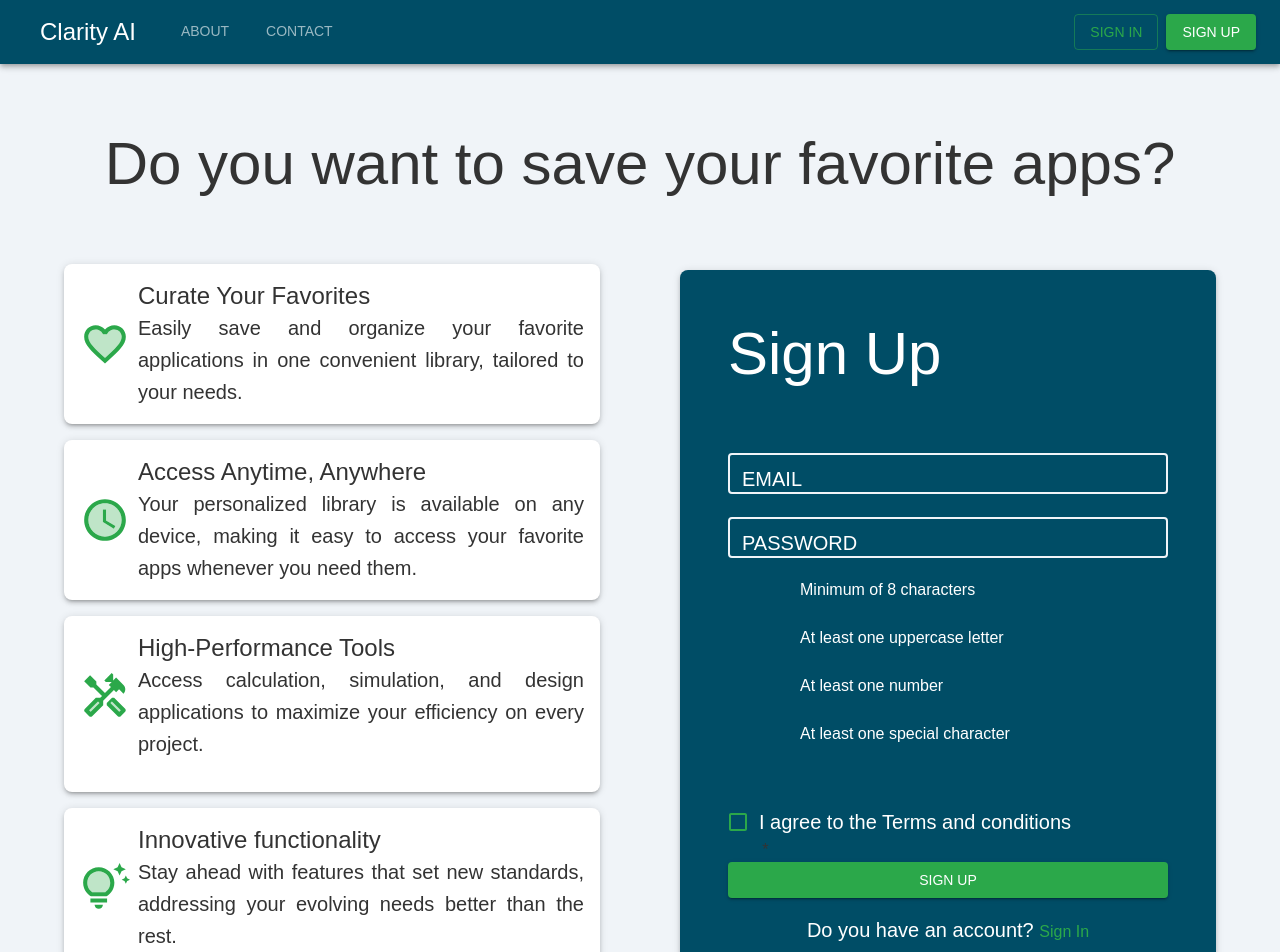
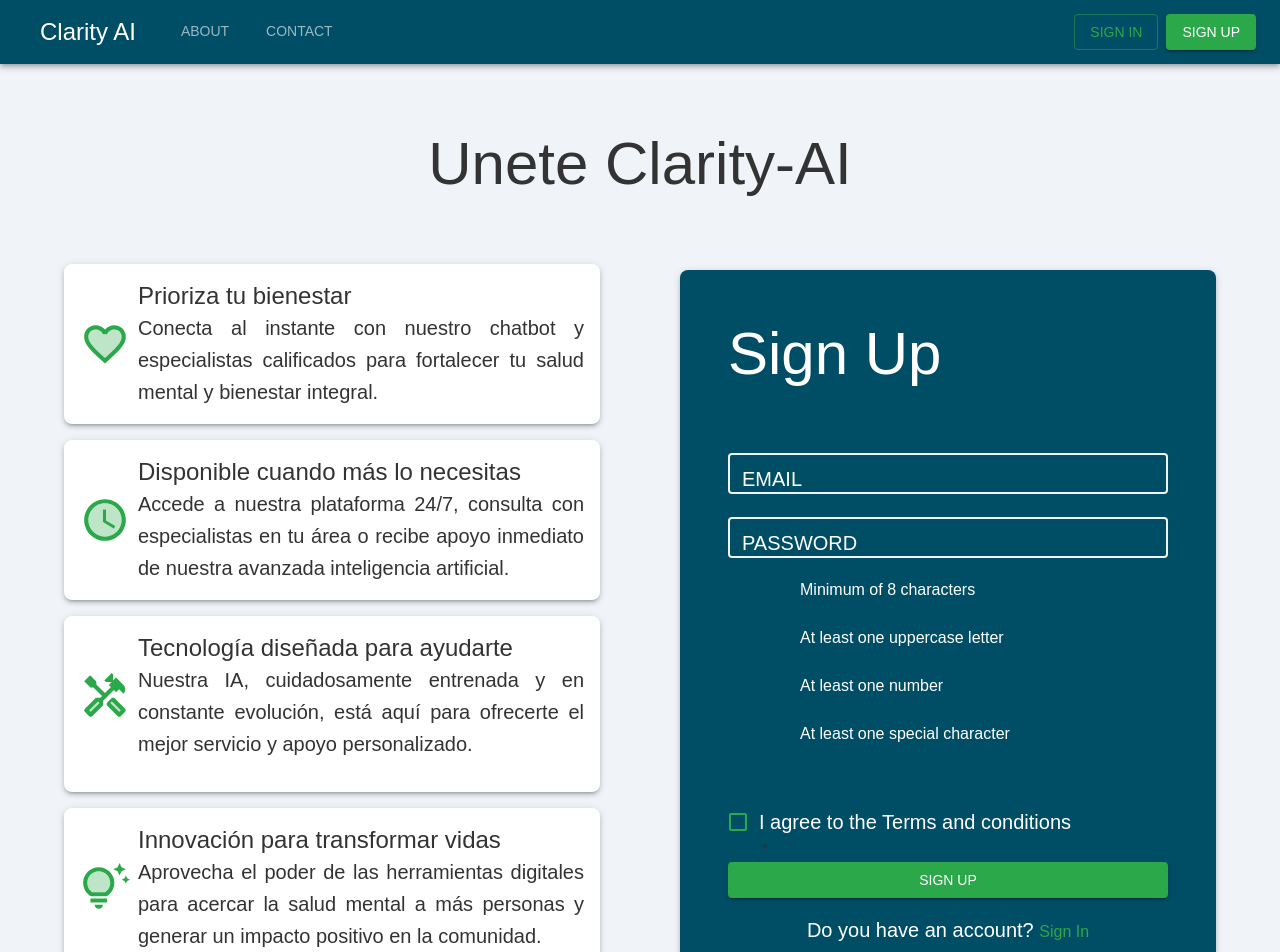
Before and after one commit to Labbbbas/ClarityAI-frontend, a Next.js app: page /signUp in a window 1280 px wide. Shown: the top 952 px of the page. Built offline with nearby package versions, Linux system fonts and the light colour scheme.

Commit message:
Textos Cambiados

```diff
--- a/app/signUp/page.jsx
+++ b/app/signUp/page.jsx
@@ -107,7 +107,7 @@ const SignUp = ({ onSignUp }) => {
         <Grid2 sx={{mb: 8}}>
           <Box align={"center"}>
               <Typography variant='h2' >
-                  Do you want to save your favorite apps?
+                  Unete Clarity-AI
               </Typography>
           </Box>
         </Grid2>
@@ -126,9 +126,9 @@ const SignUp = ({ onSignUp }) => {
                       } }}
                 />
                 <Box>
-                  <Typography variant='h5' sx={{color: "text.dark"}}>Curate Your Favorites</Typography>
+                  <Typography variant='h5' sx={{color: "text.dark"}}>Prioriza tu bienestar</Typography>
                   <Typography variant='h6' sx={{textAlign:'justify', color: "text.dark"}}>
-                    Easily save and organize your favorite applications in one convenient library, tailored to your needs.
+                    Conecta al instante con nuestro chatbot y especialistas calificados para fortalecer tu salud mental y bienestar integral.
                   </Typography>
                 </Box>
               </Box>
@@ -145,9 +145,9 @@ const SignUp = ({ onSignUp }) => {
                       } }}
                 />
                 <Box>
-                  <Typography variant='h5' sx={{color: "text.dark"}}>Access Anytime, Anywhere</Typography>
+                  <Typography variant='h5' sx={{color: "text.dark"}}>Disponible cuando más lo necesitas</Typography>
                   <Typography variant='h6' sx={{textAlign:'justify', color: "text.dark"}}>
-                    Your personalized library is available on any device, making it easy to access your favorite apps whenever you need them.
+                    Accede a nuestra plataforma 24/7, consulta con especialistas en tu área o recibe apoyo inmediato de nuestra avanzada inteligencia artificial.
                   </Typography>
                 </Box>
               </Box>
@@ -164,9 +164,9 @@ const SignUp = ({ onSignUp }) => {
                       } }}
                 />
                 <Box>
-                  <Typography variant='h5' sx={{color: "text.dark"}}>High-Performance Tools</Typography>
+                  <Typography variant='h5' sx={{color: "text.dark"}}>Tecnología diseñada para ayudarte</Typography>
                   <Typography variant='h6' sx={{textAlign:'justify', color: "text.dark"}}>
-                    Access calculation, simulation, and design applications to maximize your efficiency on every project.
+                    Nuestra IA, cuidadosamente entrenada y en constante evolución, está aquí para ofrecerte el mejor servicio y apoyo personalizado.
                   </Typography>
                 </Box>
               </Box>
@@ -183,9 +183,9 @@ const SignUp = ({ onSignUp }) => {
                       } }}
                 />
                 <Box>
-                  <Typography variant='h5' sx={{color: "text.dark"}}>Innovative functionality</Typography>
+                  <Typography variant='h5' sx={{color: "text.dark"}}>Innovación para transformar vidas</Typography>
                   <Typography variant='h6' sx={{textAlign:'justify', color: "text.dark"}}>
-                    Stay ahead with features that set new standards, addressing your evolving needs better than the rest.
+                    Aprovecha el poder de las herramientas digitales para acercar la salud mental a más personas y generar un impacto positivo en la comunidad.
                   </Typography>
                 </Box>
               </Box>
```
